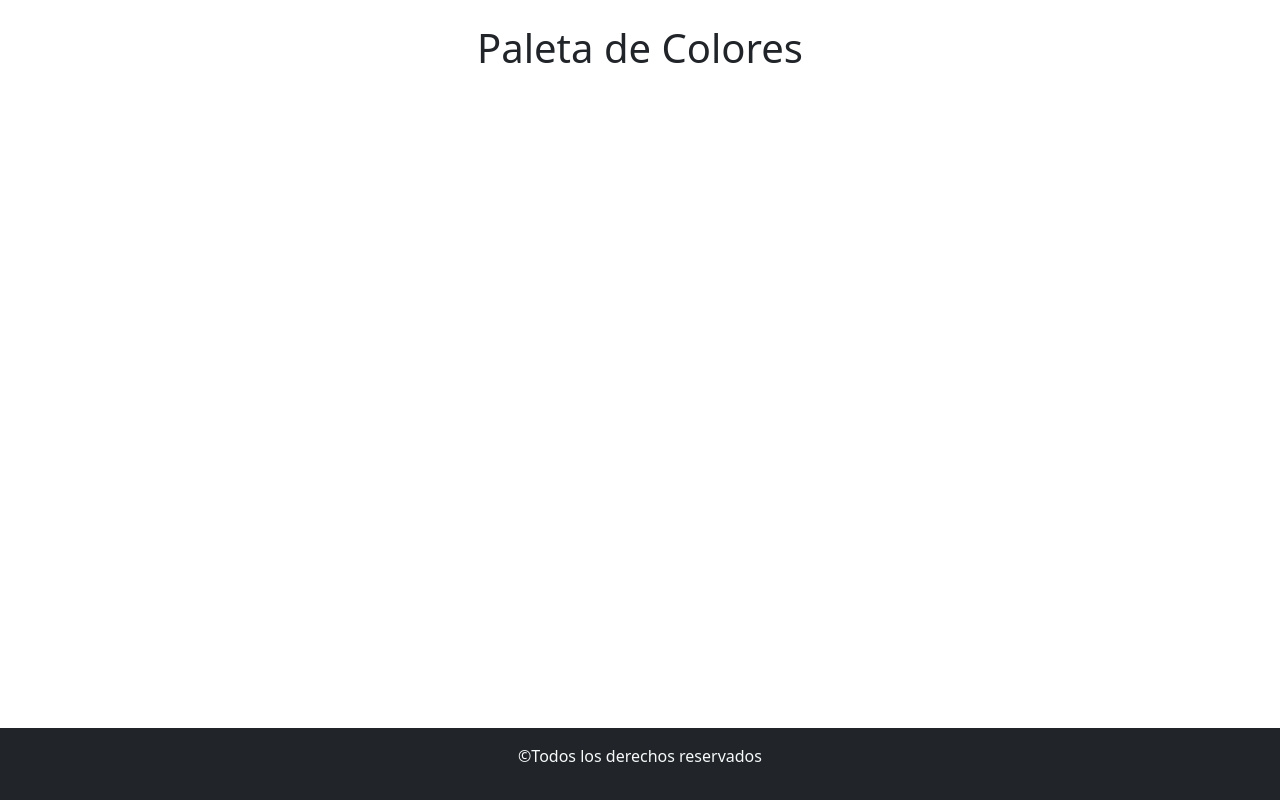
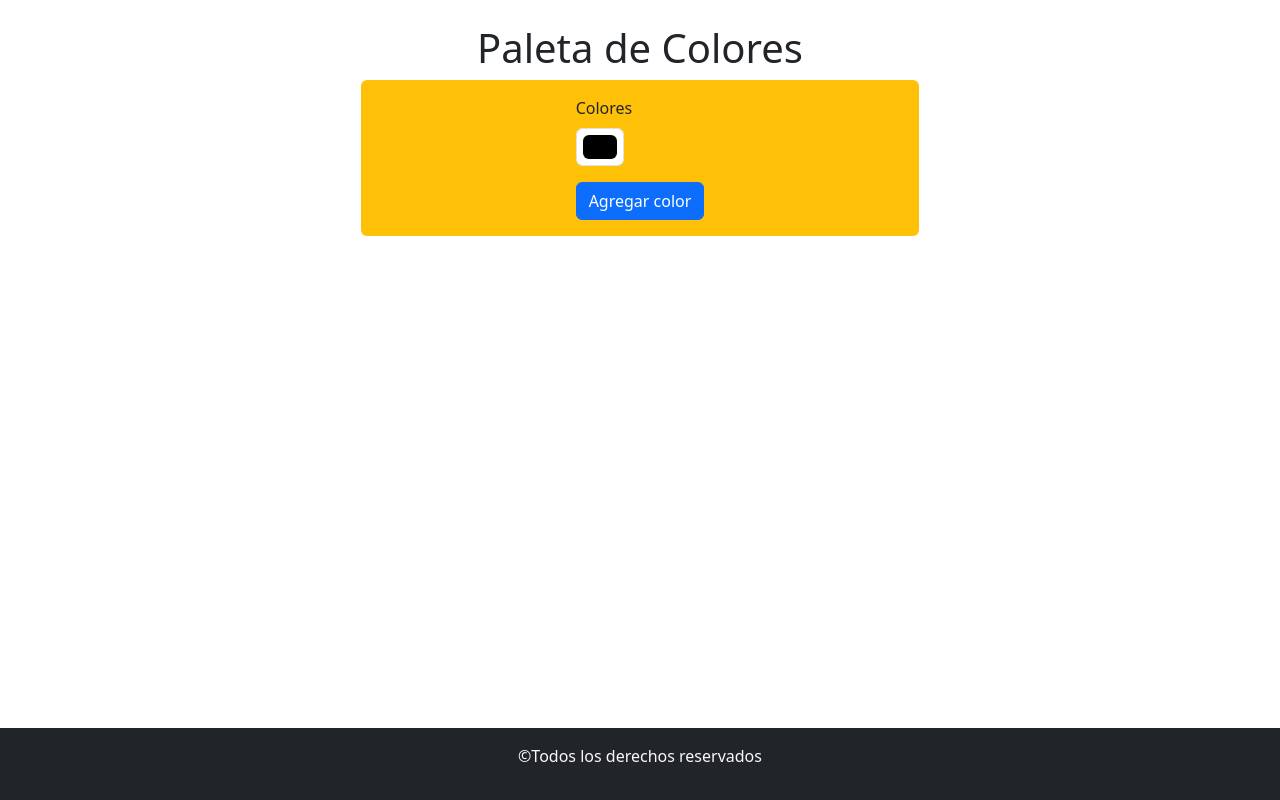
Before and after one commit to juanchiblanco/react-paletaColores, a React (Vite) app: page / in a window 1280 px wide. Built offline with nearby package versions, Linux system fonts and the light colour scheme.

Commit message:
agregue componente del form con su disenio

```diff
--- a/src/App.jsx
+++ b/src/App.jsx
@@ -1,4 +1,5 @@
 import "bootstrap/dist/css/bootstrap.min.css";
+import FormularioColores from "./components/FormularioColores";
 
 function App() {
 
@@ -6,6 +7,7 @@
     <>
     <main className="container my-4">
       <h1 className="text-center">Paleta de Colores</h1>
+      <FormularioColores/>
     </main>
       <footer className="bg-dark text-light text-center py-3">
         <p>&copy;Todos los derechos reservados</p>
--- /dev/null
+++ b/src/components/FormularioColores.jsx
@@ -0,0 +1,20 @@
+import Button from 'react-bootstrap/Button';
+import Form from 'react-bootstrap/Form';
+
+const FormularioColores = () => {
+    return (
+        <section className='container d-flex justify-content-center bg-warning p-3 w-50 rounded'>
+            <Form>
+      <Form.Group className="mb-3" controlId="color">
+        <Form.Label>Colores</Form.Label>
+        <Form.Control type="color" placeholder="Ingresa un color" />
+      </Form.Group>
+      <Button variant="primary" type="submit">
+        Agregar color
+      </Button>
+    </Form>
+        </section>
+    );
+};
+
+export default FormularioColores;
```
